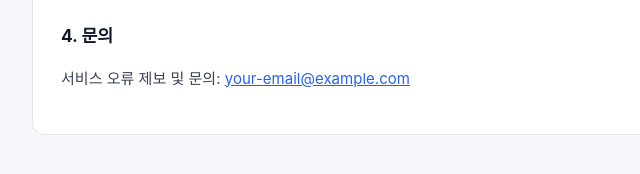
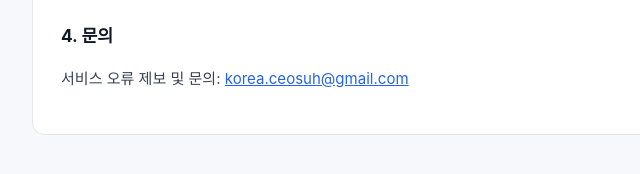
Before and after one commit to ceosuh/ai-text-cleaner, a plain HTML site: page terms.html in a window 1280 px wide. Shown: the part 552-726 px from the top of the page, 218-858 px from the left. Drawn offline with Linux system fonts and the light colour scheme.

Commit message:
Update terms.html

```diff
--- a/terms.html
+++ b/terms.html
@@ -47,7 +47,7 @@
       <p>본 서비스는 있는 그대로(AS-IS) 제공됩니다. 자동 변환 결과물의 정확성 및 완전성에 대한 최종 확인 책임은 사용자에게 있으며, 변환 결과를 사용함으로써 발생하는 직·간접적 손해에 대해 운영자는 책임을 지지 않습니다.</p>
 
       <h2>4. 문의</h2>
-      <p>서비스 오류 제보 및 문의: <a href="mailto:your-email@example.com">your-email@example.com</a></p>
+      <p>서비스 오류 제보 및 문의: <a href="mailto:korea.ceosuh@gmail.com">korea.ceosuh@gmail.com</a></p>
     </div>
   </div>
 </body>
```
